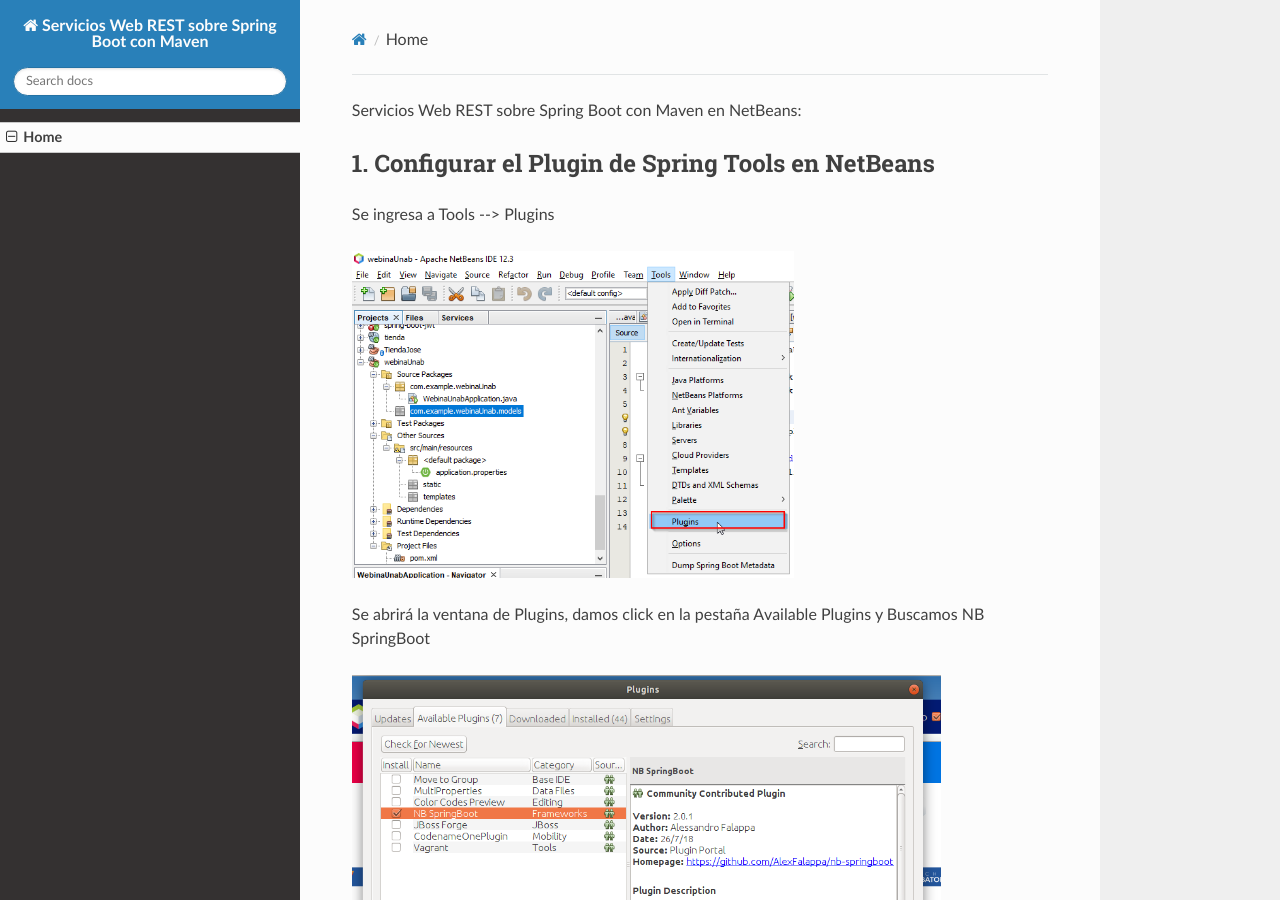
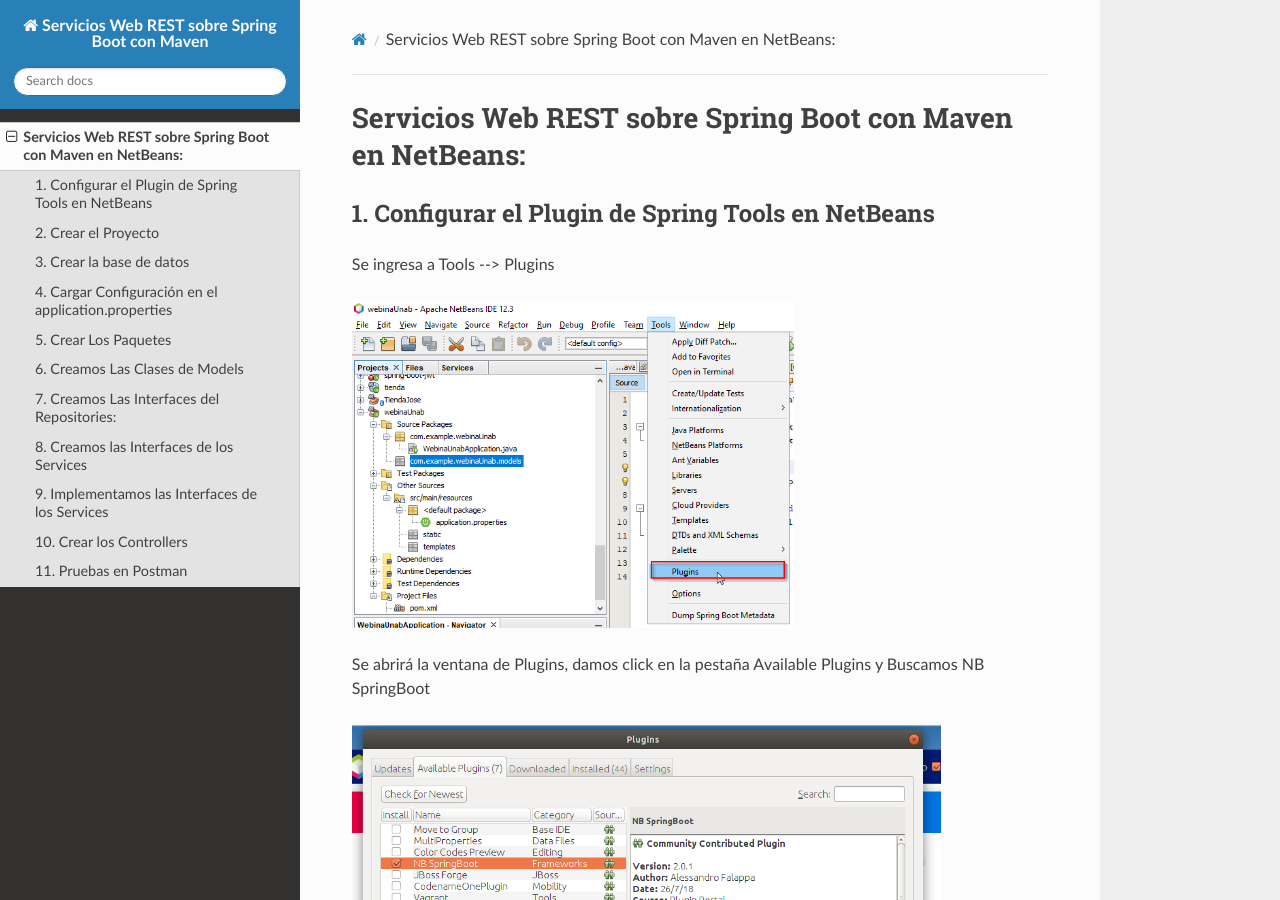
Before and after one commit to cinhosoft/API_REST_SPRINGBOOT_WEBINAR, an MkDocs documentation site: the page built from docs/index.md, in a window 1280 px wide and 900 px high. Built offline with MkDocs 1.6.1, drawn with Linux system fonts in a browser that asks for light colours; nearby versions of some CDN libraries.

Commit message:
Update index.md

```diff
--- a/docs/index.md
+++ b/docs/index.md
@@ -1,4 +1,4 @@
-Servicios Web REST sobre Spring Boot con Maven en NetBeans:
+#**Servicios Web REST sobre Spring Boot con Maven en NetBeans:**
 
 ##1. **Configurar el Plugin de Spring Tools en NetBeans**
 
```
